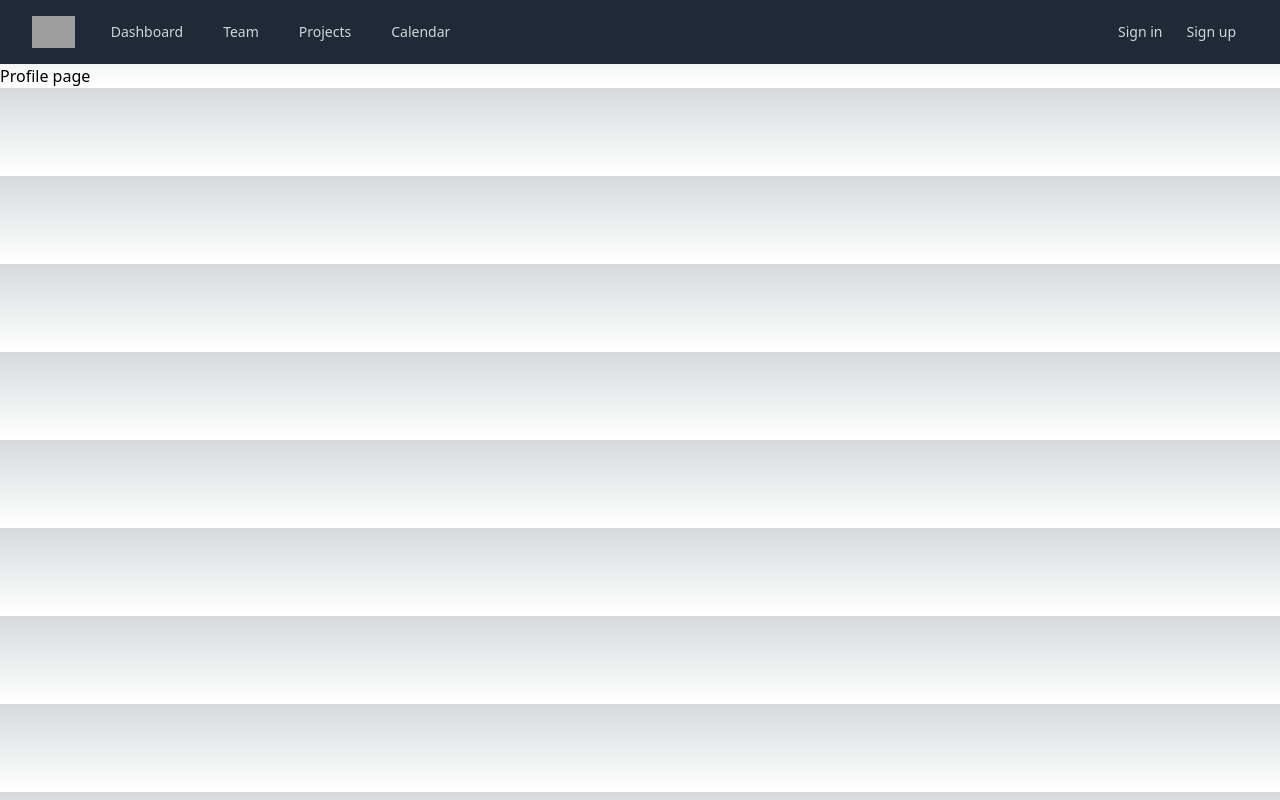
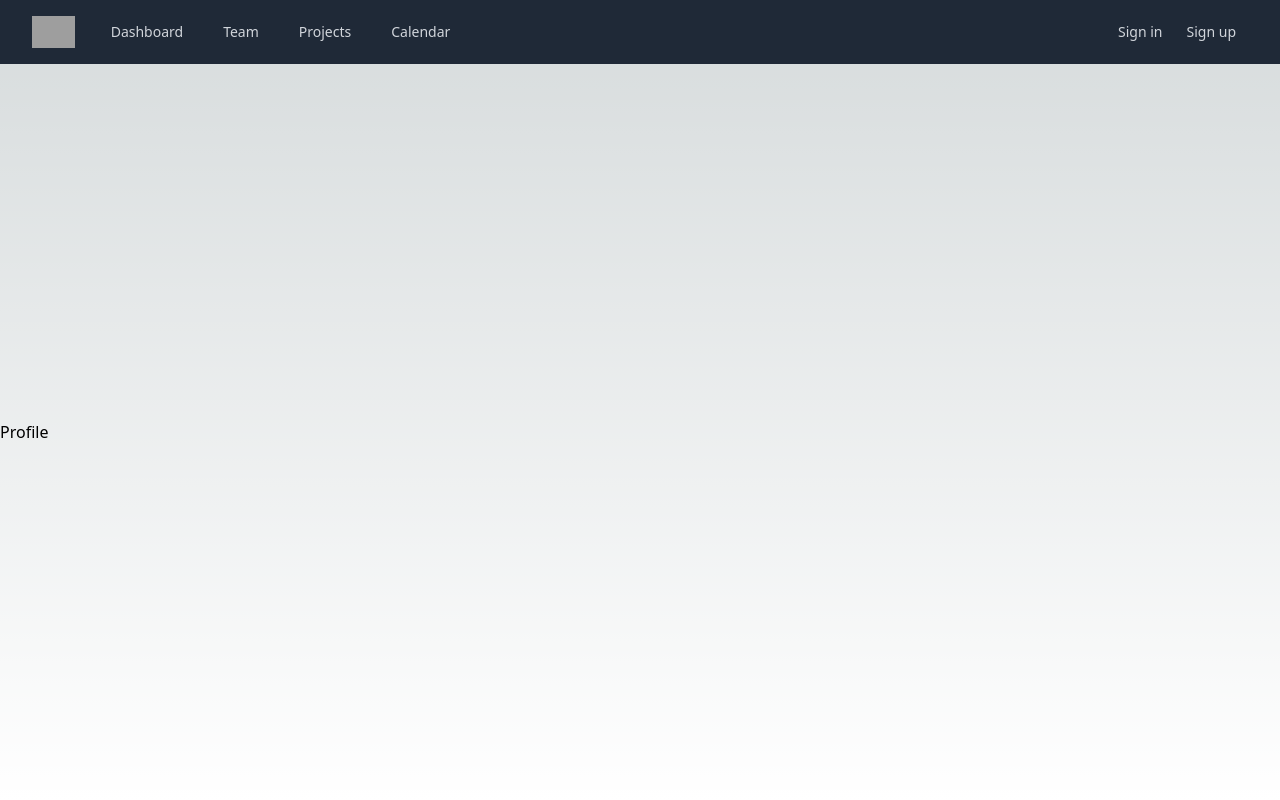
Before and after one commit to NuoWenLei/cs320-cubby, a Next.js app: page /profile in a window 1280 px wide. Built offline with nearby package versions, Linux system fonts and the light colour scheme; no server answers; grey boxes are pictures that could not be loaded.

Commit message:
make pages fit screen size

```diff
--- a/src/components/layouts.tsx
+++ /dev/null
@@ -1,13 +0,0 @@
-import Navbar from "./Navbar";
-import { ToastContainer } from 'react-toastify';
-import 'react-toastify/dist/ReactToastify.css';
-
-export default function Layout({ children }: any) {
-  return (
-    <>
-      <Navbar />
-      <main>{children}</main>
-      <ToastContainer />
-    </>
-  )
-}
--- a/src/pages/_app.tsx
+++ b/src/pages/_app.tsx
@@ -1,8 +1,10 @@
-import Layout from '@/components/layouts'
 import '@/styles/globals.css'
 import { FirebaseAuthContext, useFirebaseAuth } from '@/utils/firebaseFunctions'
 import type { AppProps } from 'next/app'
 import Head from 'next/head';
+import { ToastContainer } from 'react-toastify'
+import 'react-toastify/dist/ReactToastify.css';
+import Navbar from '@/components/Navbar'
 
 export default function App({ Component, pageProps }: AppProps) {
   const firebaseAuthState = useFirebaseAuth();
@@ -11,9 +13,11 @@ export default function App({ Component, pageProps }: AppProps) {
       <Head>
         <title>Cubby</title>
       </Head>
-      <Layout>
+      <div className="h-screen flex flex-col">
+        <Navbar />
         <Component {...pageProps} />
-      </Layout>
+        <ToastContainer />
+      </div>
     </FirebaseAuthContext.Provider>
   )
 }
--- a/src/pages/index.tsx
+++ b/src/pages/index.tsx
@@ -5,7 +5,7 @@ const inter = Inter({ subsets: ['latin'] })
 
 export default function Home() {
   return (
-    <main className="flex min-h-screen flex-col items-center justify-between p-24">
+    <main className="grow flex flex-col items-center justify-between p-24">
       <div className="z-10 w-full max-w-5xl items-center justify-between font-mono text-sm lg:flex">
         <p className="fixed left-0 top-0 flex w-full justify-center border-b border-gray-300 bg-gradient-to-b from-zinc-200 pb-6 pt-8 backdrop-blur-2xl dark:border-neutral-800 dark:bg-zinc-800/30 dark:from-inherit lg:static lg:w-auto  lg:rounded-xl lg:border lg:bg-gray-200 lg:p-4 lg:dark:bg-zinc-800/30">
           Get started by editing&nbsp;
--- a/src/pages/profile.tsx
+++ b/src/pages/profile.tsx
@@ -1,7 +1,7 @@
 export default function Profile() {
 	return (
-		<>
-		Profile page
-		</>
+		<div className="grow justify-center flex flex-col">
+			Profile
+		</div>
 	)
 }
```
